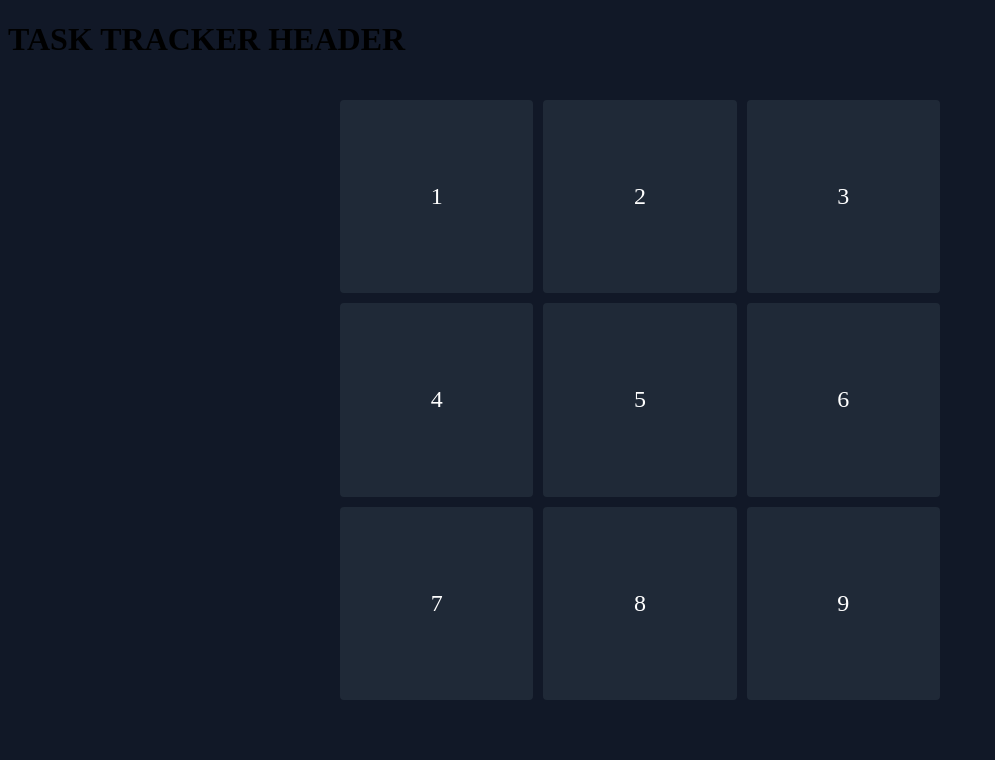
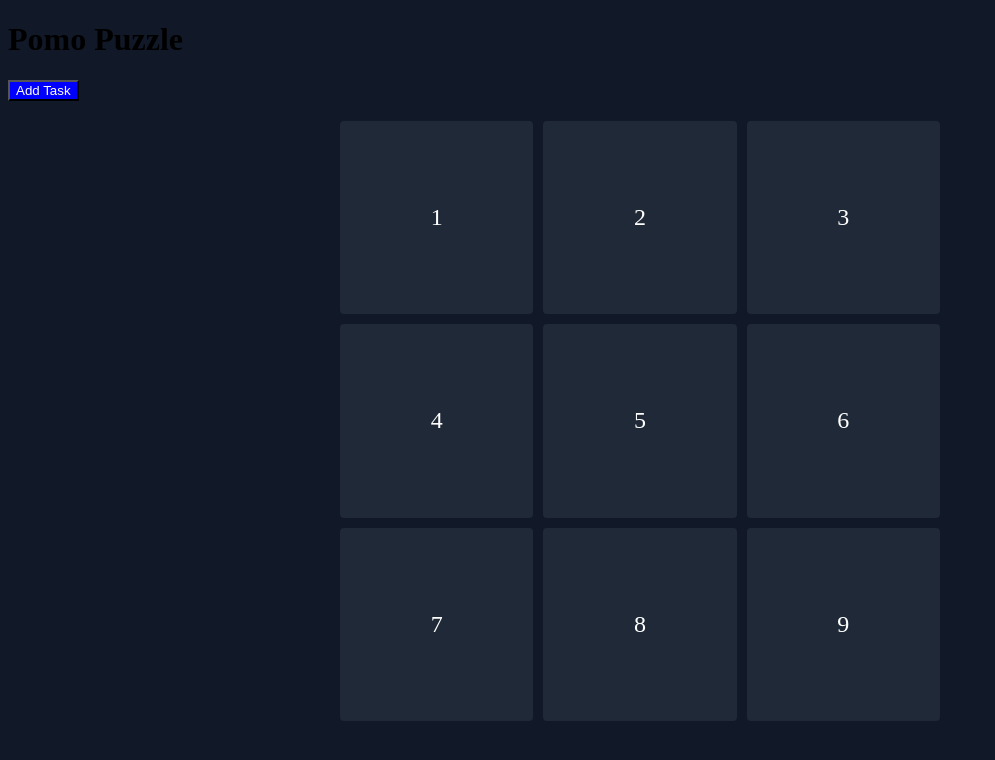
Before and after one commit to lling0212/hackHersHackathonApp, a React (Create React App) app: page / in a window 1280 px wide. Shown: the top 760 px of the page, without its empty margins (0-995 px from the left). Built offline with nearby package versions, Linux system fonts and the light colour scheme.

Commit message:
Edited header

```diff
--- a/src/App.js
+++ b/src/App.js
@@ -1,8 +1,9 @@
 import './App.css';
-import { useState } from 'react';
+import { useState, useContext } from 'react';
 import Grid from './mainscreen/Grid.js';
 import AddTask from './mainscreen/AddTask.js';
 import ImageSelector from './mainscreen/ImageSelector.js';
+import Context from './Context.js';
 import Header from './mainscreen/Header.js';
 import Timer from './timerscreen/Timer.js';
 
@@ -87,11 +88,12 @@ function App() {
   }
 
   const addTask =(task) => {
-    // TO DO - add a task to the grid
-    // make sure you don't add if
+    // add a task to the grid
     const id = Math.floor(Math.random()*10000) + 1
     const newTask = {id, ... task}
-    setTasks([...tasks, newTask])
+    if (tasks.length < 9) {
+      setTasks([...tasks, newTask])
+    }
   }
 
   // functions to modify image selected?
@@ -101,35 +103,59 @@ function App() {
   return (
     // change classNames
     <div className="container">
-      {showMainScr
-      ? <>
+      <Context.Provider value = {{
+        showMainScr,
+        setShowMainScr,
+        showAddTask,
+        setShowAddTask,
+        showTimer,
+        setShowTimer,
+        puzzleChosen,
+        setPuzzleChosen,
+        puzzleMode,
+        setPuzzleMode,
+        selectedTile,
+        setSelectedTile,
+        tasks,
+        setTasks,
+        deleteTask,
+        completeTask,
+        startTask,
+        addTimeToTask,
+        toggleShowImage,
+        addTask,}}>
+
+      {showMainScr ? (
+        <>
           <Header
-            title = "Task Tracker"
             onAdd = {()=>setShowAddTask(!showAddTask)} // for add task form button
-            onToggle = {()=>setShowAddTask(!showAddTask)} // toggle between puzzle modes
+            onToggle = {()=>setPuzzleMode(!puzzleMode)} // may not need this as we have useContext
           />
-          <Grid
+
+          <Grid // may not need below parameters as we have useContext
             tasks={tasks}
-            onDelete={deleteTask}
-            // onClick={} // start timer, make main disappear when a tile is clicked
+            onClick={()=> {
+              setShowAddTask(!showAddTask)
+            }} // when tile is clicked: start timer, make main disappear when a tile is clicked
+            // modify seleceted Tile; imageChosen={}; setImageChosen={}
+          />
 
+          {showAddTask && <AddTask onAdd={addTask}/>}
 
-            // change seleceted Tile
-            // imageChosen={}
-            // setImageChosen={}
-          />
         </>
-      : <Timer  />}
+      ): (<Timer
+          task={selectedTile}
+          tasks={tasks}
+          onComplete={completeTask}
+          onDelete={deleteTask}
+          onStart={startTask}
+          onAddTime={addTimeToTask}
+        />
+      )}
 
-      {showAddTask && <AddTask onAdd={addTask}/>}
-
+      </Context.Provider>
     </div>
   );
 }
 
-//onComplete task={task} onDelete={deleteTask}
-
-// default: show main (grid, image selector, add task controlled by button)
-// click on tile:
-
 export default App;
--- /dev/null
+++ b/src/Context.js
@@ -0,0 +1,5 @@
+import react from 'react';
+
+const Context = react.createContext({})
+
+export default Context;
--- a/src/mainscreen/Header.js
+++ b/src/mainscreen/Header.js
@@ -1,12 +1,17 @@
 // title of our app; potentially add toggle between timer / main screen here?
 import React from 'react'
+import { useState, useContext } from 'react';
+import Context from '../Context.js';
+import GenericButton from '../timerscreen/GenericButton.js';
 
-const Header = () => {
+const Header = ({onAdd, onToggle}) => {
   return (
     <div>
       <header className='header'>
-        <h1> TASK TRACKER HEADER </h1>
-        </header>
+
+        <h1> Pomo Puzzle </h1>
+        <GenericButton color="blue" text="Add Task" textColor="white" onClick={onAdd}/>
+      </header>
     </div>
   )
 }
```
